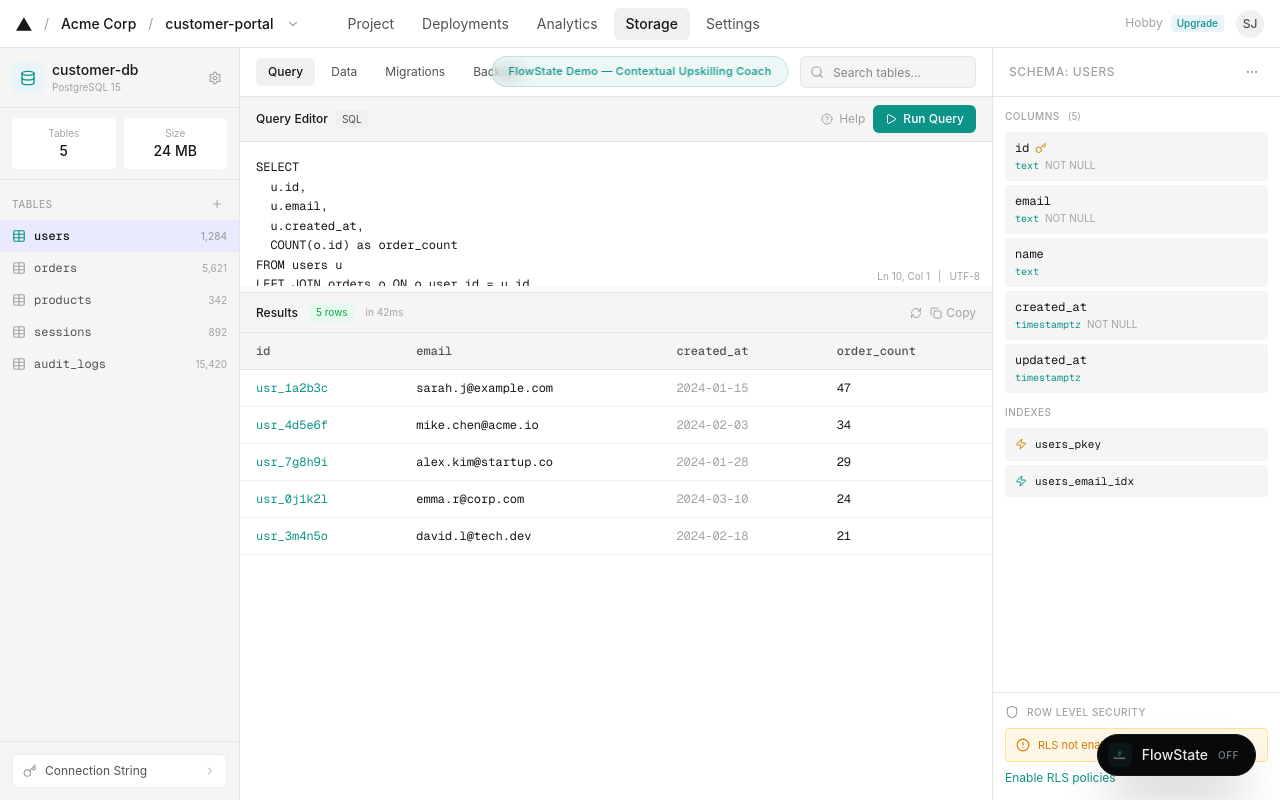
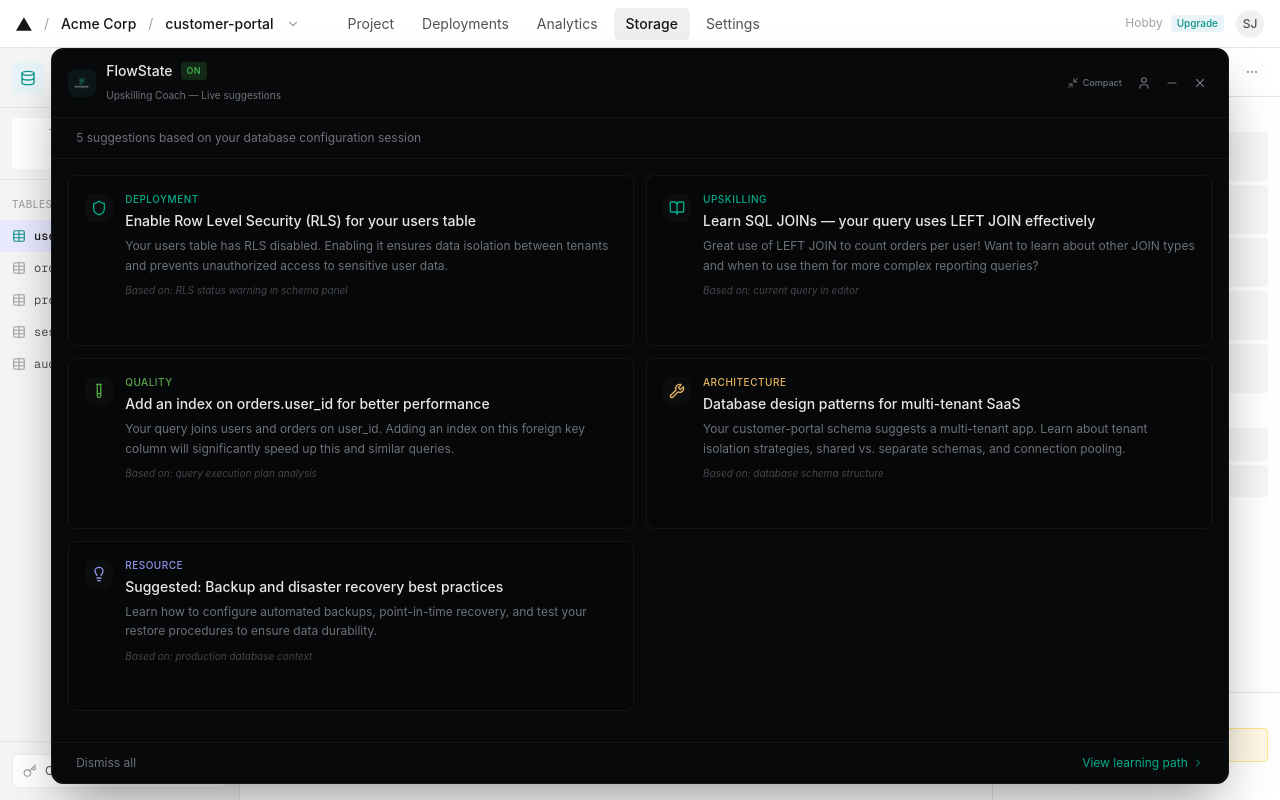
Before and after one commit to kamranali-c/v0-contextual-upskilling-coach-mvp, a Next.js app: page / in a window 1280 px wide. Built offline with nearby package versions, Linux system fonts and the light colour scheme.

Commit message:
feat: overhaul FlowState overlay with expanded default mode
Change default state to expanded, simplify size modes, and improve layout for wider panel

```diff
--- a/components/assistant-popup.tsx
+++ b/components/assistant-popup.tsx
@@ -27,7 +27,6 @@ import {
   Clock,
   Zap,
   ArrowRight,
-  GripVertical,
   User,
   Trophy,
   Flame,
@@ -249,12 +248,11 @@ function getClientFallback(suggestionTitle: string): CoachingPlan | null {
 }
 
 // ── Size modes ──────────────────────────────────────────────────────────────
-type PanelSize = "compact" | "expanded" | "full"
+type PanelSize = "compact" | "expanded"
 
-const SIZE_CONFIG: Record<PanelSize, { width: number; height: string; detailWidth: number }> = {
-  compact:  { width: 380, height: "540px", detailWidth: 440 },
-  expanded: { width: 520, height: "75vh",  detailWidth: 560 },
-  full:     { width: 580, height: "calc(100vh - 48px)", detailWidth: 620 },
+const SIZE_CONFIG: Record<PanelSize, { maxWidth: string; height: string }> = {
+  compact:  { maxWidth: "440px", height: "540px" },
+  expanded: { maxWidth: "92%",   height: "calc(100vh - 64px)" },
 }
 
 // ── Suggestion data ─────────────────────────────────────────────────────────
@@ -398,7 +396,7 @@ const USER_STATS = {
   ] as BadgeInfo[],
 }
 
-// ── Suggestion Card ─────────────────────────────────────────────────────────
+// ── Suggestion Card ──────���──────────────────────────────────────────────────
 function SuggestionCard({
   suggestion,
   onAskCoach,
@@ -411,10 +409,10 @@ function SuggestionCard({
   const Icon = suggestion.icon
 
   return (
-    <div className="group rounded-lg border border-border bg-card/60 p-3 hover:bg-card transition-colors">
-      <div className="flex items-start gap-2.5">
-        <div className="mt-0.5 w-6 h-6 rounded flex items-center justify-center bg-secondary shrink-0">
-          <Icon className={`w-3.5 h-3.5 ${style.color}`} />
+    <div className="group rounded-lg border border-border bg-card/60 p-4 hover:bg-card transition-colors">
+      <div className="flex items-start gap-3">
+        <div className="mt-0.5 w-7 h-7 rounded-lg flex items-center justify-center bg-secondary shrink-0">
+          <Icon className={`w-4 h-4 ${style.color}`} />
         </div>
         <div className="flex-1 min-w-0">
           <div className="flex items-center gap-2 mb-1">
@@ -423,10 +421,10 @@ function SuggestionCard({
             </span>
           </div>
           <p className="text-sm font-medium text-foreground leading-snug">{suggestion.title}</p>
-          <p className="text-xs text-muted-foreground mt-1 leading-relaxed">{suggestion.description}</p>
-          <p className="text-[10px] text-muted-foreground/60 mt-1.5 italic">{suggestion.relevance}</p>
+          <p className="text-xs text-muted-foreground mt-1.5 leading-relaxed">{suggestion.description}</p>
+          <p className="text-[10px] text-muted-foreground/60 mt-2 italic">{suggestion.relevance}</p>
 
-          <div className="flex items-center gap-1 mt-2 opacity-0 group-hover:opacity-100 transition-opacity">
+          <div className="flex items-center gap-1 mt-2.5 opacity-0 group-hover:opacity-100 transition-opacity">
             <button
               onClick={() => onAskCoach(suggestion)}
               className="flex items-center gap-1 text-[11px] text-accent hover:text-accent/80 px-1.5 py-0.5 rounded transition-colors"
@@ -870,8 +868,8 @@ function CoachDetail({
 }) {
   const [saved, setSaved] = useState(false)
   const [helpful, setHelpful] = useState(false)
-  const isExpanded = panelSize !== "compact"
-  const useGrid = panelSize === "full" || panelSize === "expanded"
+  const isExpanded = panelSize === "expanded"
+  const useGrid = panelSize === "expanded"
 
   return (
     <div className="flex flex-col h-full">
@@ -987,7 +985,7 @@ function CoachDetail({
             {/* 4. Videos to Watch */}
             <div className={`px-4 border-b border-border ${isExpanded ? "py-5" : "py-4"}`}>
               <SectionHeader icon={Play} title="Videos to watch" color="text-chart-1" />
-              <div className={useGrid ? "grid grid-cols-2 gap-2.5" : "flex flex-col gap-2"}>
+              <div className={useGrid ? "grid grid-cols-3 gap-3" : "flex flex-col gap-2"}>
                 {plan.videos.map((video, i) => (
                   <VideoCard key={i} video={video} isExpanded={isExpanded} />
                 ))}
@@ -997,7 +995,7 @@ function CoachDetail({
             {/* 5. Docs to Read */}
             <div className={`px-4 border-b border-border ${isExpanded ? "py-5" : "py-4"}`}>
               <SectionHeader icon={FileText} title="Docs to read" color="text-chart-2" />
-              <div className={useGrid ? "grid grid-cols-2 gap-2.5" : "flex flex-col gap-2"}>
+              <div className={useGrid ? "grid grid-cols-3 gap-3" : "flex flex-col gap-2"}>
                 {plan.docs.map((doc, i) => (
                   <DocCard key={i} doc={doc} isExpanded={isExpanded} />
                 ))}
@@ -1046,7 +1044,7 @@ function CoachDetail({
             {/* 8. Skill Growth */}
             <div className={`px-4 border-b border-border ${isExpanded ? "py-5" : "py-4"}`}>
               <SectionHeader icon={TrendingUp} title="Skill growth" color="text-accent" />
-              <div className={useGrid ? "grid grid-cols-2 gap-1.5" : "flex flex-col gap-1.5"}>
+              <div className={useGrid ? "grid grid-cols-4 gap-2" : "flex flex-col gap-1.5"}>
                 {plan.skillAreas.map((skill, i) => (
                   <div key={i} className="flex items-center justify-between rounded-md bg-secondary/30 px-2.5 py-1.5">
                     <span className="text-[11px] font-medium text-foreground/80">{skill.name}</span>
@@ -1081,23 +1079,19 @@ function CoachDetail({
 
 // ── Main popup ──────────────────────────────────────────────────────────────
 export function AssistantPopup() {
-  const [open, setOpen] = useState(false)
+  const [open, setOpen] = useState(true)
   const [minimized, setMinimized] = useState(false)
-  const [panelSize, setPanelSize] = useState<PanelSize>("compact")
+  const [panelSize, setPanelSize] = useState<PanelSize>("expanded")
   const [selectedSuggestion, setSelectedSuggestion] = useState<Suggestion | null>(null)
   const [plan, setPlan] = useState<CoachingPlan | null>(null)
   const [loading, setLoading] = useState(false)
   const [error, setError] = useState<string | null>(null)
   const [showProfile, setShowProfile] = useState(false)
 
-  const isDetail = !!selectedSuggestion || showProfile
   const config = SIZE_CONFIG[panelSize]
 
-  function cyclePanelSize() {
-    const order: PanelSize[] = ["compact", "expanded", "full"]
-    const current = order.indexOf(panelSize)
-    const next = (current + 1) % order.length
-    setPanelSize(order[next])
+  function togglePanelSize() {
+    setPanelSize(panelSize === "expanded" ? "compact" : "expanded")
   }
 
   async function fetchPlan(suggestion: Suggestion) {
@@ -1156,7 +1150,7 @@ export function AssistantPopup() {
   if (!open) {
     return (
       <button
-        onClick={() => setOpen(true)}
+        onClick={() => { setOpen(true); setPanelSize("expanded") }}
         className="fixed bottom-6 right-6 z-50 flex items-center gap-2.5 pl-2.5 pr-4 py-2 rounded-full bg-popover border border-border shadow-2xl shadow-black/40 hover:scale-105 transition-transform"
       >
         <img
@@ -1170,22 +1164,20 @@ export function AssistantPopup() {
     )
   }
 
-  const panelWidth = isDetail ? config.detailWidth : config.width
-  const panelHeight = minimized ? "52px" : config.height
-
-  const sizeLabel: Record<PanelSize, string> = {
-    compact: "Compact",
-    expanded: "Expanded",
-    full: "Full",
-  }
+  const isExpanded = panelSize === "expanded"
 
   return (
     <div
-      className="fixed bottom-6 right-6 z-50 flex flex-col rounded-xl border border-border bg-popover shadow-2xl shadow-black/40 overflow-hidden transition-all duration-300 ease-in-out"
+      className={`fixed z-50 flex flex-col rounded-xl border border-border bg-popover shadow-2xl shadow-black/40 overflow-hidden transition-all duration-300 ease-in-out ${
+        isExpanded && !minimized
+          ? "inset-x-0 mx-auto bottom-4"
+          : "bottom-6 right-6"
+      }`}
       style={{
-        width: minimized ? 320 : panelWidth,
-        height: panelHeight,
-        maxHeight: "calc(100vh - 48px)",
+        width: isExpanded && !minimized ? undefined : (minimized ? 320 : 440),
+        maxWidth: isExpanded && !minimized ? config.maxWidth : undefined,
+        height: minimized ? "52px" : config.height,
+        maxHeight: "calc(100vh - 32px)",
       }}
     >
       {/* Header */}
@@ -1212,12 +1204,12 @@ export function AssistantPopup() {
           {/* Size toggle */}
           {!minimized && (
             <button
-              onClick={cyclePanelSize}
+              onClick={togglePanelSize}
               className="flex items-center gap-1 px-1.5 py-1 rounded text-[9px] font-medium text-muted-foreground hover:text-foreground hover:bg-secondary transition-colors"
-              title={`Size: ${sizeLabel[panelSize]} — click to cycle`}
+              title={isExpanded ? "Switch to compact mode" : "Switch to expanded mode"}
             >
-              <GripVertical className="w-3 h-3" />
-              {sizeLabel[panelSize]}
+              {isExpanded ? <Minimize2 className="w-3 h-3" /> : <Maximize2 className="w-3 h-3" />}
+              {isExpanded ? "Compact" : "Expand"}
             </button>
           )}
           {/* Profile button */}
@@ -1247,7 +1239,7 @@ export function AssistantPopup() {
             {minimized ? <Maximize2 className="w-3.5 h-3.5" /> : <Minus className="w-3.5 h-3.5" />}
           </button>
           <button
-            onClick={() => { setOpen(false); setPanelSize("compact"); setShowProfile(false) }}
+            onClick={() => { setOpen(false); setPanelSize("expanded"); setShowProfile(false) }}
             className="w-6 h-6 rounded flex items-center justify-center text-muted-foreground hover:text-foreground hover:bg-secondary transition-colors"
             title="Close"
           >
@@ -1281,25 +1273,27 @@ export function AssistantPopup() {
           ) : (
             <>
               {/* Context bar */}
-              <div className="px-4 py-2.5 bg-secondary/30 border-b border-border shrink-0">
-                <p className="text-[11px] text-muted-foreground">
+              <div className={`bg-secondary/30 border-b border-border shrink-0 ${isExpanded ? "px-6 py-3" : "px-4 py-2.5"}`}>
+                <p className={`text-muted-foreground ${isExpanded ? "text-xs" : "text-[11px]"}`}>
                   5 suggestions based on your database configuration session
                 </p>
               </div>
 
               {/* Suggestions list */}
-              <div className="flex-1 overflow-y-auto p-3 flex flex-col gap-2">
+              <div className={`flex-1 overflow-y-auto p-4 ${
+                isExpanded ? "grid grid-cols-2 gap-3 auto-rows-min content-start" : "flex flex-col gap-2"
+              }`}>
                 {SUGGESTIONS.map((s) => (
                   <SuggestionCard key={s.id} suggestion={s} onAskCoach={handleAskCoach} />
                 ))}
               </div>
 
               {/* Footer */}
-              <div className="px-4 py-2.5 border-t border-border flex items-center justify-between bg-popover shrink-0">
-                <button className="text-[11px] text-muted-foreground hover:text-foreground transition-colors">
+              <div className={`border-t border-border flex items-center justify-between bg-popover shrink-0 ${isExpanded ? "px-6 py-3" : "px-4 py-2.5"}`}>
+                <button className={`text-muted-foreground hover:text-foreground transition-colors ${isExpanded ? "text-xs" : "text-[11px]"}`}>
                   Dismiss all
                 </button>
-                <button className="text-[11px] text-accent hover:text-accent/80 transition-colors flex items-center gap-1">
+                <button className={`text-accent hover:text-accent/80 transition-colors flex items-center gap-1 ${isExpanded ? "text-xs" : "text-[11px]"}`}>
                   View learning path
                   <ChevronRight className="w-3 h-3" />
                 </button>
```
